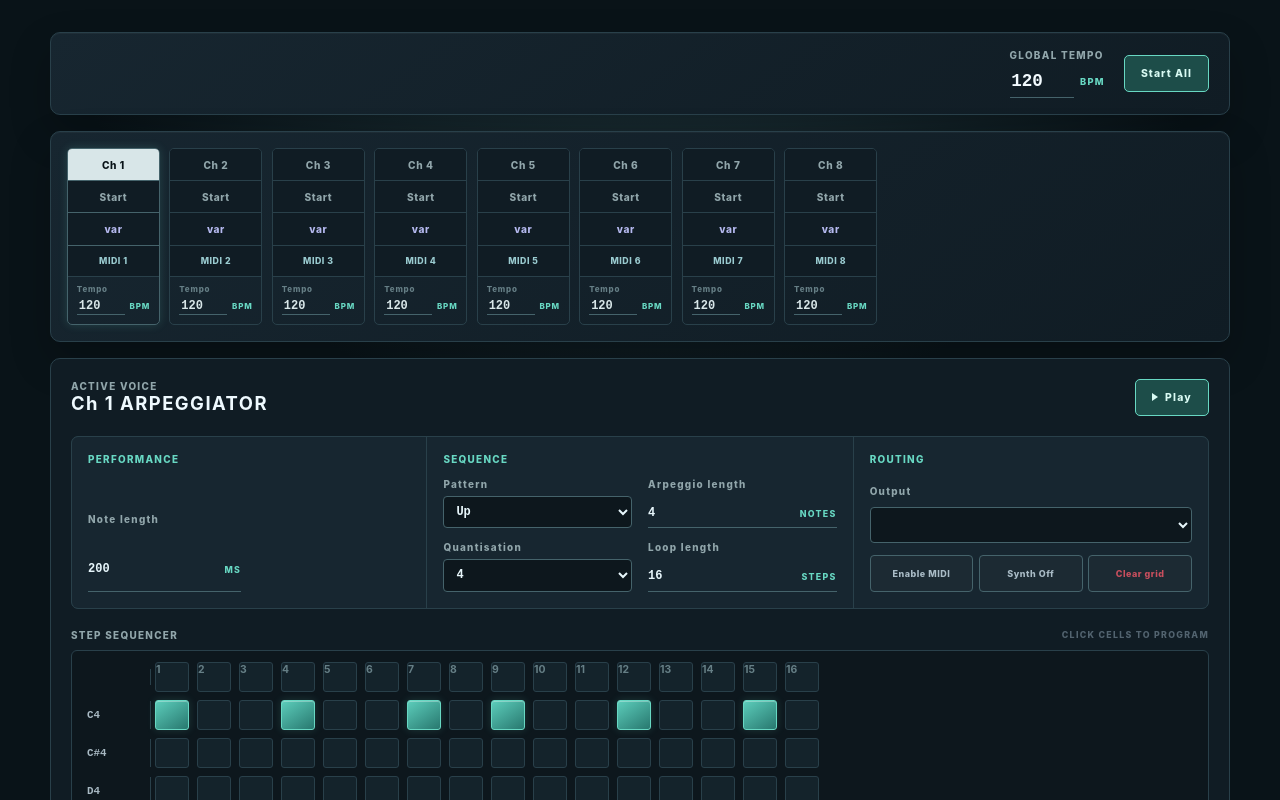
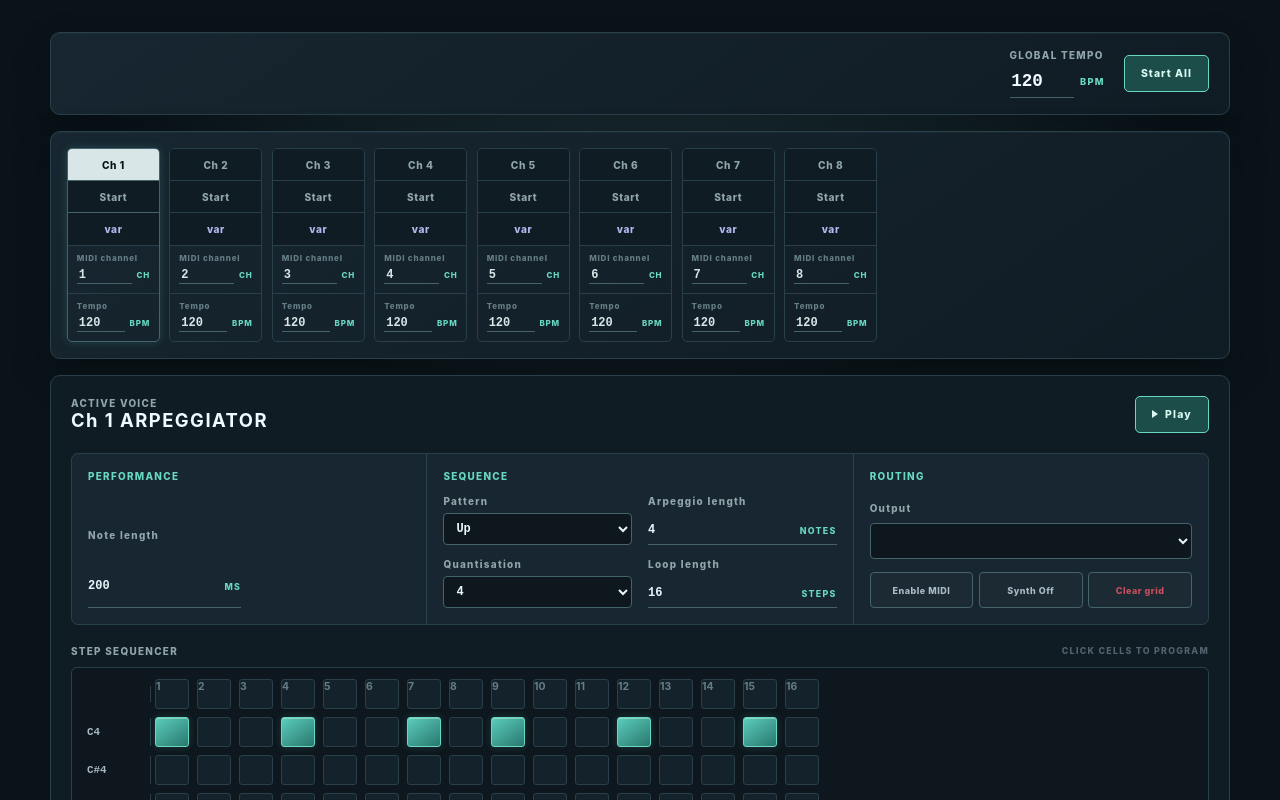
Before and after one commit to hendrik-goebel/Arpeggiator, a Vue app: page / in a window 1280 px wide. Shown: the top 800 px of the page. Built offline with nearby package versions, Linux system fonts and the light colour scheme.

Commit message:
change midi selector component

```diff
--- a/src/App.vue
+++ b/src/App.vue
@@ -15,7 +15,7 @@
 
 
     <section class="module channel-module">
-      <ChannelsBar :channels="channels" :currentIndex="currentIndex" @select="selectChannel" @toggle="toggleChannelPlay" @variation="createVariation" @cycle-midi-channel="cycleMidiChannel" @update-bpm="updateChannelBpm" />
+      <ChannelsBar :channels="channels" :currentIndex="currentIndex" @select="selectChannel" @toggle="toggleChannelPlay" @variation="createVariation" @update-midi-channel="updateMidiChannel" @update-bpm="updateChannelBpm" />
     </section>
 
 
@@ -44,7 +44,7 @@ const {
   selectChannel,
   toggleChannelPlay,
   createVariation,
-  cycleMidiChannel,
+  updateMidiChannel,
   togglePlay,
   toggleNote,
   cycleStep,
--- a/src/components/ChannelsBar.vue
+++ b/src/components/ChannelsBar.vue
@@ -9,7 +9,9 @@
         }}
       </button>
       <button class="variation-button" @click.stop="$emit('variation', i)">var</button>
-      <button class="midi-channel-button" @click.stop="$emit('cycle-midi-channel', i)" :title="`MIDI output channel ${ch.midiChannel}; click to change`">MIDI {{ ch.midiChannel }}</button>
+      <label class="midi-channel-control">MIDI channel
+        <span><input type="number" :value="ch.midiChannel" min="1" max="16" @click.stop @input.stop="$emit('update-midi-channel', i, +$event.target.value)" /><small>CH</small></span>
+      </label>
       <label class="tempo-control">Tempo
         <span><input type="number" :value="ch.bpm" min="20" max="300" @input="$emit('update-bpm', i, +$event.target.value)" /><small>BPM</small></span>
       </label>
@@ -70,11 +72,6 @@ defineProps<{ channels: any[], currentIndex: number }>()
   color: var(--lavender);
 }
 
-.channel button.midi-channel-button {
-  color: #9acbd0;
-  font-size: .55rem;
-}
-
 .tempo-control {
   display: grid;
   gap: .25rem;
@@ -100,6 +97,31 @@ defineProps<{ channels: any[], currentIndex: number }>()
 .tempo-control input:focus { border-color: var(--teal); }
 .tempo-control small { margin-left: .3rem; color: var(--teal); font-size: .5rem; }
 
+.midi-channel-control {
+  display: grid;
+  gap: .25rem;
+  padding: .45rem .55rem .55rem;
+  border-top: 1px solid var(--line);
+  color: var(--text-dim);
+  font-size: .5rem;
+  font-weight: 800;
+  letter-spacing: .1em;
+}
+.midi-channel-control span { display: flex; align-items: center; }
+.midi-channel-control input {
+  width: 100%;
+  min-width: 0;
+  border: 0;
+  border-bottom: 1px solid var(--line-strong);
+  border-radius: 0;
+  background: transparent;
+  color: var(--text);
+  font: 700 .75rem ui-monospace, monospace;
+  outline: 0;
+}
+.midi-channel-control input:focus { border-color: var(--teal); }
+.midi-channel-control small { margin-left: .3rem; color: var(--teal); font-size: .5rem; }
+
 @keyframes channel-note-pulse {
   0% { box-shadow: 0 0 0 rgba(201, 79, 94, 0); }
   45% { box-shadow: 0 0 16px rgba(201, 79, 94, .58); }
--- a/src/useChannels.ts
+++ b/src/useChannels.ts
@@ -190,9 +190,9 @@ export function useChannels() {
     channel.bpm = bpm
     channel.arpeggiator.setBpm(bpm)
   }
-  function cycleMidiChannel(index:number) {
+  function updateMidiChannel(index:number, midiChannel:number) {
     const channel = channels[index]
-    channel.midiChannel = channel.midiChannel >= 16 ? 1 : channel.midiChannel + 1
+    channel.midiChannel = Math.max(1, Math.min(16, Math.floor(midiChannel)))
   }
   function updatePattern(pattern:any){ currentChannel.value.arpeggiator.setPattern(pattern); currentChannel.value.pattern = pattern }
   function updateNoteLength(length:number){ currentChannel.value.arpeggiator.setNoteLength(length); currentChannel.value.noteLength = length }
@@ -248,7 +248,7 @@ export function useChannels() {
     enableMidi,
     log,
     updateChannelBpm,
-    cycleMidiChannel,
+    updateMidiChannel,
     updatePattern,
     updateNoteLength,
     updateArpeggioLength,
```
